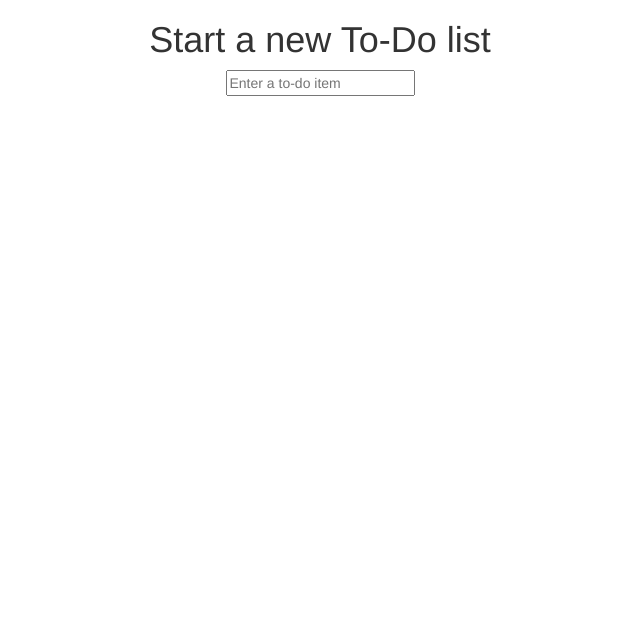
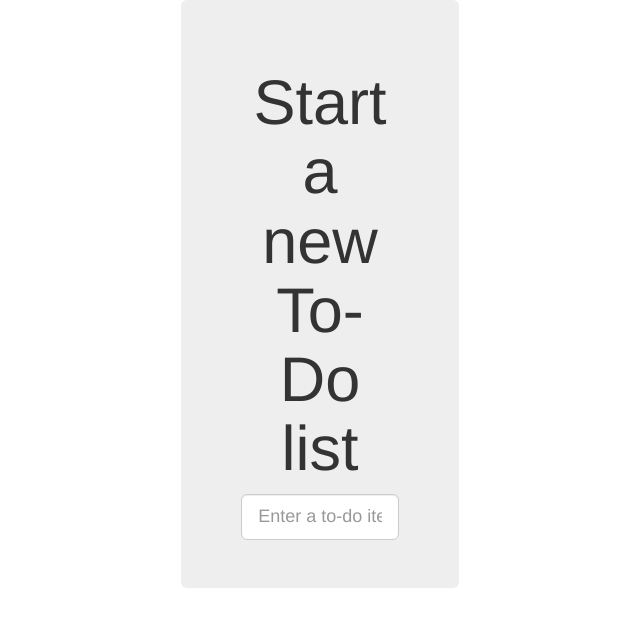
Before and after one commit to victoriasaliba/tdd-project, a Django app: page / in a window 1280 px wide. Shown: the top 627 px of the page, without its empty margins (320-960 px from the left). Run offline with Django 3.2, Linux system fonts and the light colour scheme; some libraries are stand-ins or nearby versions.

Commit message:
Melhorando a estética da aplicação

```diff
--- a/tdd-project/lists/templates/base.html
+++ b/tdd-project/lists/templates/base.html
@@ -14,10 +14,11 @@
 
       <div class="row">
         <div class="col-md-6 col-md-offset-3">
+           <div class="col-md-6 col-md-offset-3 jumbotron">
               <div class="text-center">
                 <h1>{% block header_text %}{% endblock %}</h1>
-            <form method="POST" action="{% block form_action %}{% endblock %}">
                 <input name="item_text" id="id_new_item"
+                    class="form-control input-lg"
                     placeholder="Enter a to-do item" />
                 {% csrf_token %}
                 </form>
--- a/tdd-project/lists/templates/list.html
+++ b/tdd-project/lists/templates/list.html
@@ -5,7 +5,7 @@
 {% block form_action %}/lists/{{ list.id }}/add_item{% endblock %}
 
 {% block table %}
-  <table id="id_list_table">
+  <table id="id_list_table" class="table">
     {% for item in list.item_set.all %}
       <tr><td>{{ forloop.counter }}: {{ item.text }}</td></tr>
     {% endfor %}
```
Lines whose indentation alone changed are shown as unchanged.
